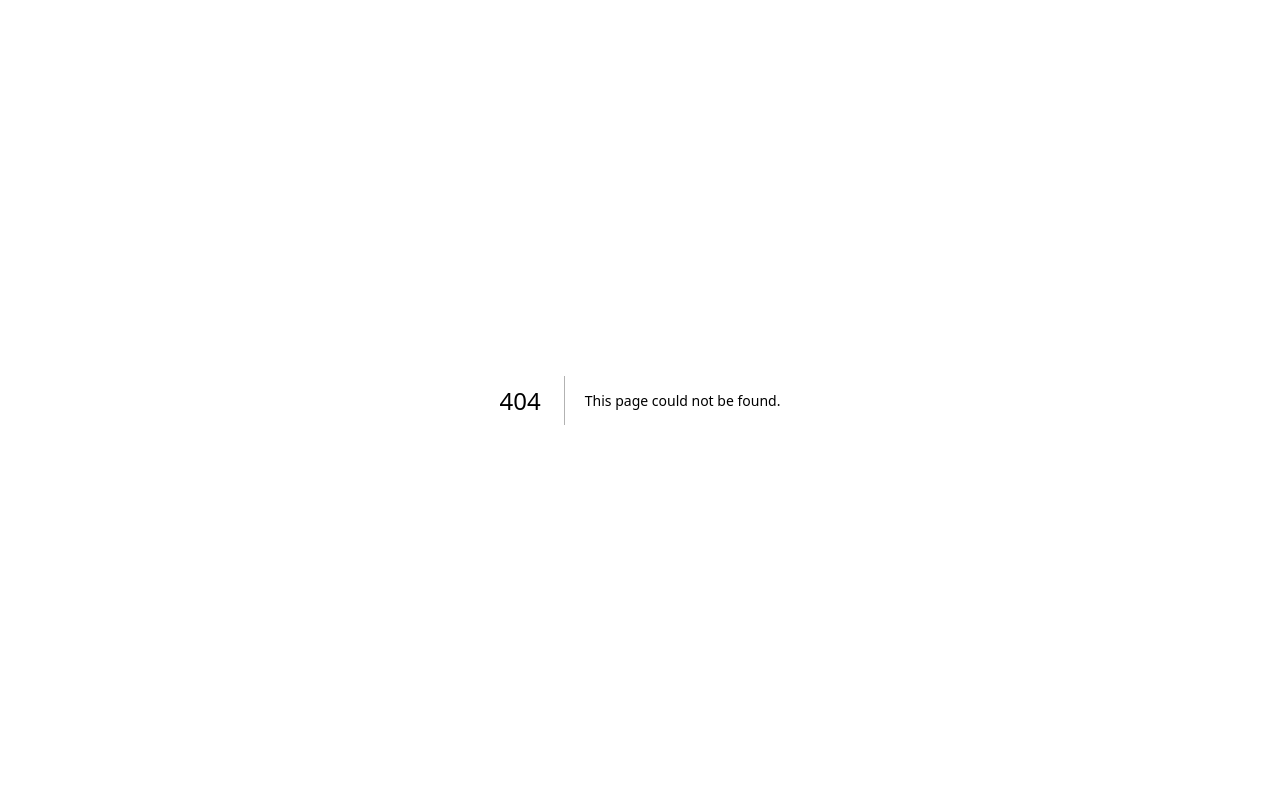
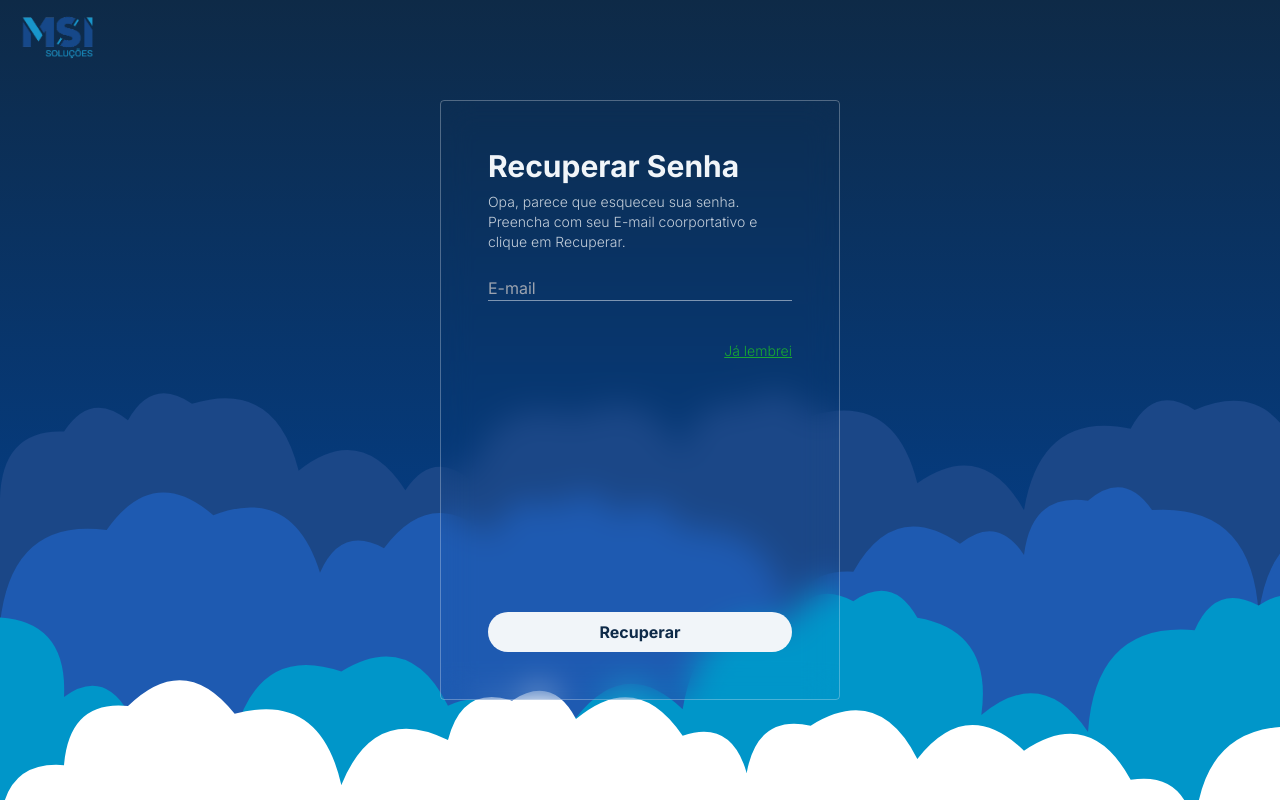
Before and after one commit to DeJunior007/MSI-HACKATHON-FATEC-2023, a Next.js app: page /recuperar-senha in a window 1280 px wide. Before the commit this address had no page. Built offline with nearby package versions, Linux system fonts and the light colour scheme.

Commit message:
Feat: Nova Page de recuperação de senha

```diff
--- /dev/null
+++ b/app/recuperar-senha/head.tsx
@@ -0,0 +1,10 @@
+import React from "react";
+
+export default function SenhaHead() {
+  return (
+    <>
+      <title>MSI - Recuperar Senha</title>
+      <meta name="description" content="Tela de login" />
+    </>
+  );
+}
--- /dev/null
+++ b/app/recuperar-senha/page.tsx
@@ -0,0 +1,114 @@
+"use client";
+import SenhaHead from "./head";
+import { useState } from "react";
+import { useRouter } from "next/navigation";
+import Image from "next/image";
+import background from "../../public/imgs/bg.svg";
+import logo from "../../public/imgs/msi-logo.png";
+import Swal, { SweetAlertResult } from "sweetalert2";
+import Link from "next/link";
+
+export default function Home() {
+  const [user, setUser] = useState("");
+  const UserChange = (e: React.ChangeEvent<HTMLInputElement>) => {
+    setUser(e.target.value);
+  };
+  const router = useRouter();
+
+  const handleFormSubmit = (e: React.FormEvent) => {
+    e.preventDefault();
+
+    const userNameToSave = user || "Usuário";
+    sessionStorage.setItem("UserName", userNameToSave);
+
+    let timerInterval: NodeJS.Timeout;
+
+    Swal.fire({
+      text: "Aguarde enquanto enviamos sua solicitação...",
+      timer: 2000,
+      timerProgressBar: true,
+      didOpen: () => {
+        Swal.showLoading();
+        const b = Swal.getHtmlContainer().querySelector("b");
+        timerInterval = setInterval(() => {
+          if (b) {
+            b.textContent = Swal.getTimerLeft().toString();
+          }
+        }, 200);
+      },
+      willClose: () => {
+        clearInterval(timerInterval);
+      },
+    }).then((result: SweetAlertResult) => {
+      if (result.dismiss === Swal.DismissReason.timer) {
+        Swal.fire({
+          title: `Um link de recuperação de senha já foi enviado para ${user}`,
+          confirmButtonColor: "#1F97CA",
+          confirmButtonText: "Obrigado",
+        });
+      }
+    });
+  };
+
+  return (
+    <>
+      <SenhaHead />
+      <main className="flex min-h-screen sm:items-center lt:items-start justify-center ">
+        <Image
+          src={background}
+          className="w-full h-screen z-[-1] absolute "
+          alt="background"
+        />
+        <Image
+          src={logo}
+          alt="logo da MSI"
+          width={75}
+          className="absolute top-0 left-5 lt:hidden sm:block"
+        />
+        <section className="lt:w-full sm:w-[400px] h-[75vh] absolute sm:max-h-[600px] flex-col lt:p-6 sm:p-12 rounded ">
+          <div className="absolute inset-0 sm:border border-slate-100/30 sm:backdrop-blur-lg rounded" />
+          <Image
+            src={logo}
+            alt="logo da MSI"
+            width={100}
+            className="relative mb-6 lt:block sm:hidden"
+          />
+          <div className="relative h-full flex flex-col">
+            <h1 className="text-3xl font-bold text-slate-100">
+              Recuperar Senha
+            </h1>
+            <h2 className="text-sm font-light opacity-80 my-2 text-slate-100">
+              Opa, parece que esqueceu sua senha.
+              <br />
+              Preencha com seu E-mail coorportativo e clique em Recuperar.
+            </h2>
+            <form
+              className="flex-col w-full h-full flex flex-col"
+              onSubmit={handleFormSubmit}
+            >
+              <input
+                type="text"
+                placeholder="E-mail"
+                onChange={UserChange}
+                className="bg-transparent border-b my-4 border-slate-100/50 outline-none text-white"
+              />
+
+              <Link
+                href={"/"}
+                className="text-sm text-[#18a832] my-6 font-light text-end underline"
+              >
+                Já lembrei
+              </Link>
+              <button
+                type="submit"
+                className="bg-slate-100 w-auto p-2 text-[#0E2A48] rounded-full sm:mt-auto lt:mt-[50%]  font-bold"
+              >
+                Recuperar
+              </button>
+            </form>
+          </div>
+        </section>
+      </main>
+    </>
+  );
+}
```
